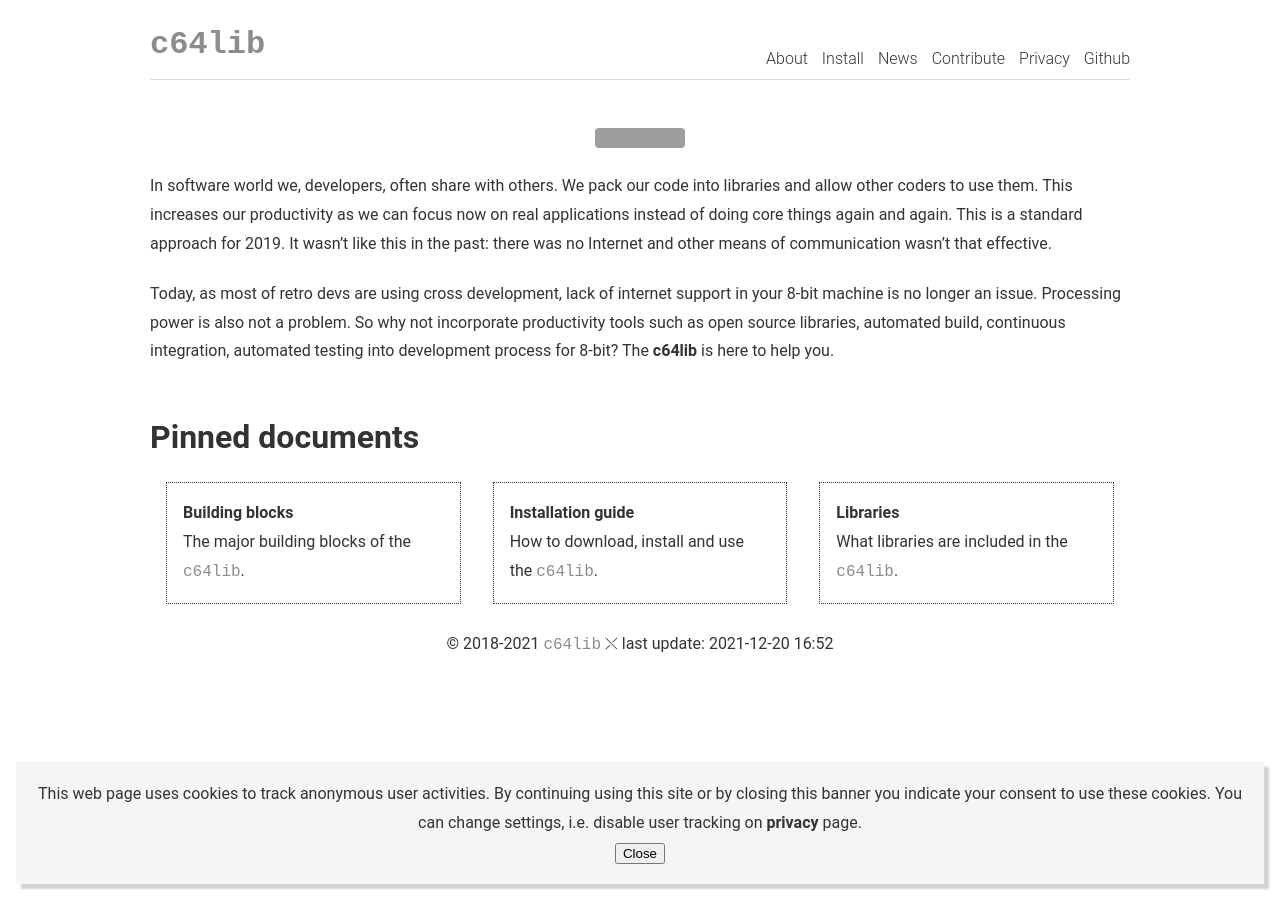
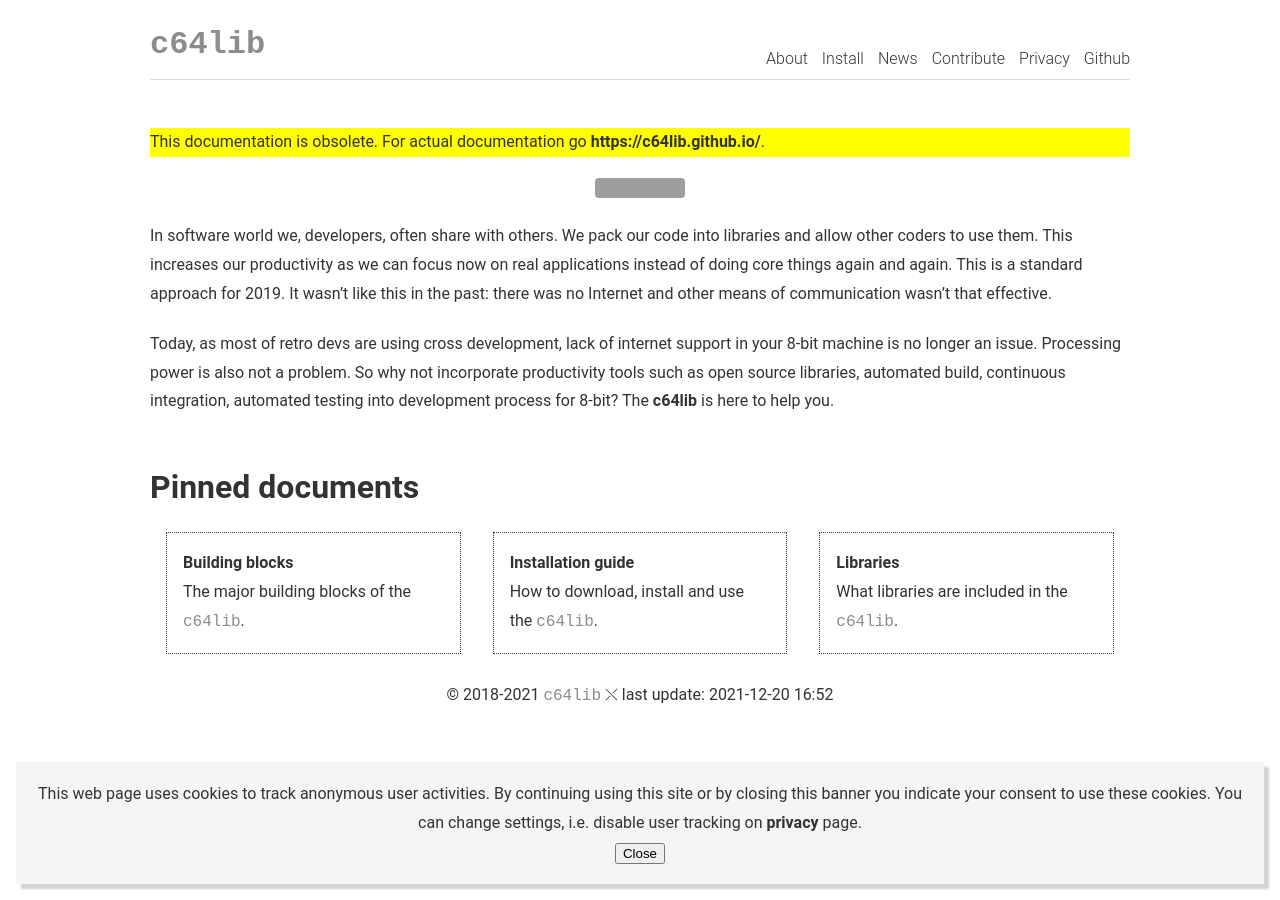
Before and after one commit to c64lib/docu, a Jekyll site: the page built from index.md, in a window 1280 px wide. Built offline with Jekyll 4.4.1, drawn with Linux system fonts in a browser that asks for light colours; grey boxes are pictures that could not be loaded.

Commit message:
Update default.html

```diff
--- a/_layouts/default.html
+++ b/_layouts/default.html
@@ -23,7 +23,7 @@
 
     <!-- Main content -->
 	  <div id="container">
-
+	<p style="background-color: yellow;">This documentation is obsolete. For actual documentation go <a href="https://c64lib.github.io/">https://c64lib.github.io/</a>.</p>
 		<main>
 
 			{{ content }}
```
